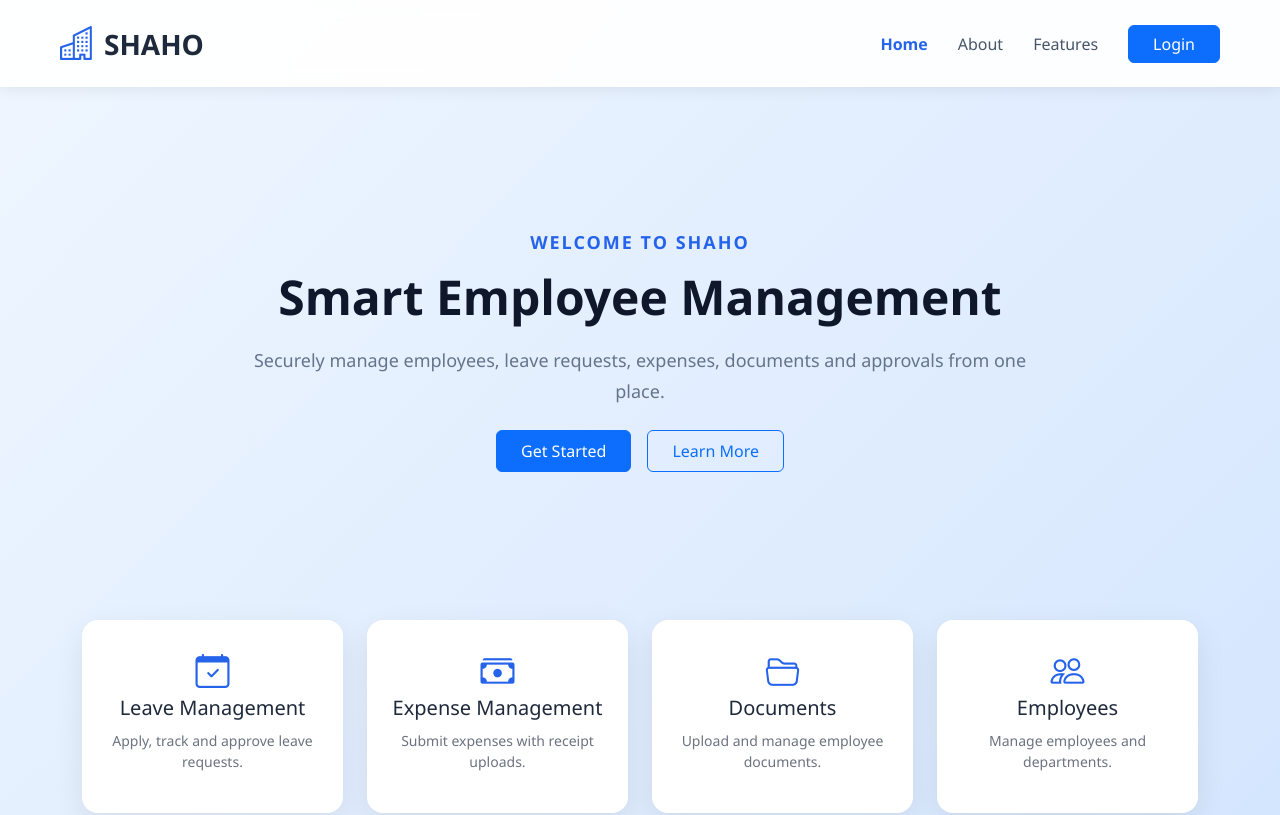
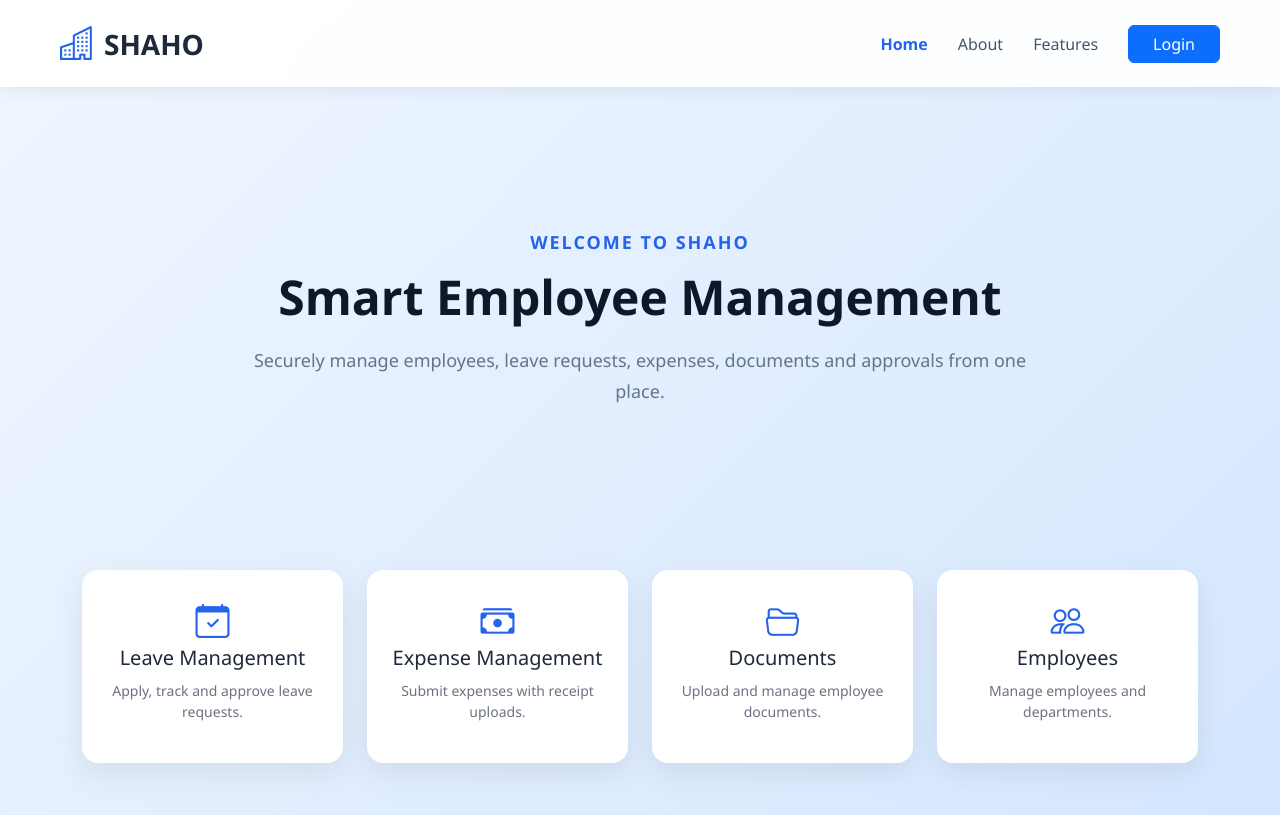
Before and after one commit to Saraswathi52/Emp-portal, a React (Vite) app: page / in a window 1280 px wide. Shown: the top 815 px of the page. Built offline with nearby package versions, Linux system fonts and the light colour scheme.

Commit message:
Home.jsx

```diff
--- a/src/pages/Home.jsx
+++ b/src/pages/Home.jsx
@@ -114,29 +114,7 @@ function Home() {
           expenses, documents and approvals from one place.
         </p>
 
-        <div className="mt-4">
 
-          <button
-          className="btn btn-primary me-3 px-4 py-2"
-          onClick={() => setShowWelcome(true)}
-          >
-            Get Started
-         </button>
-
-          <button
-          className="btn btn-outline-primary px-4 py-2"
-          onClick={() =>
-          document
-          .getElementById("about")
-          ?.scrollIntoView({
-           behavior: "smooth",
-          })
-        }
-      >
-             Learn More
-      </button>
-
-        </div>
 
       </div>
 
```
